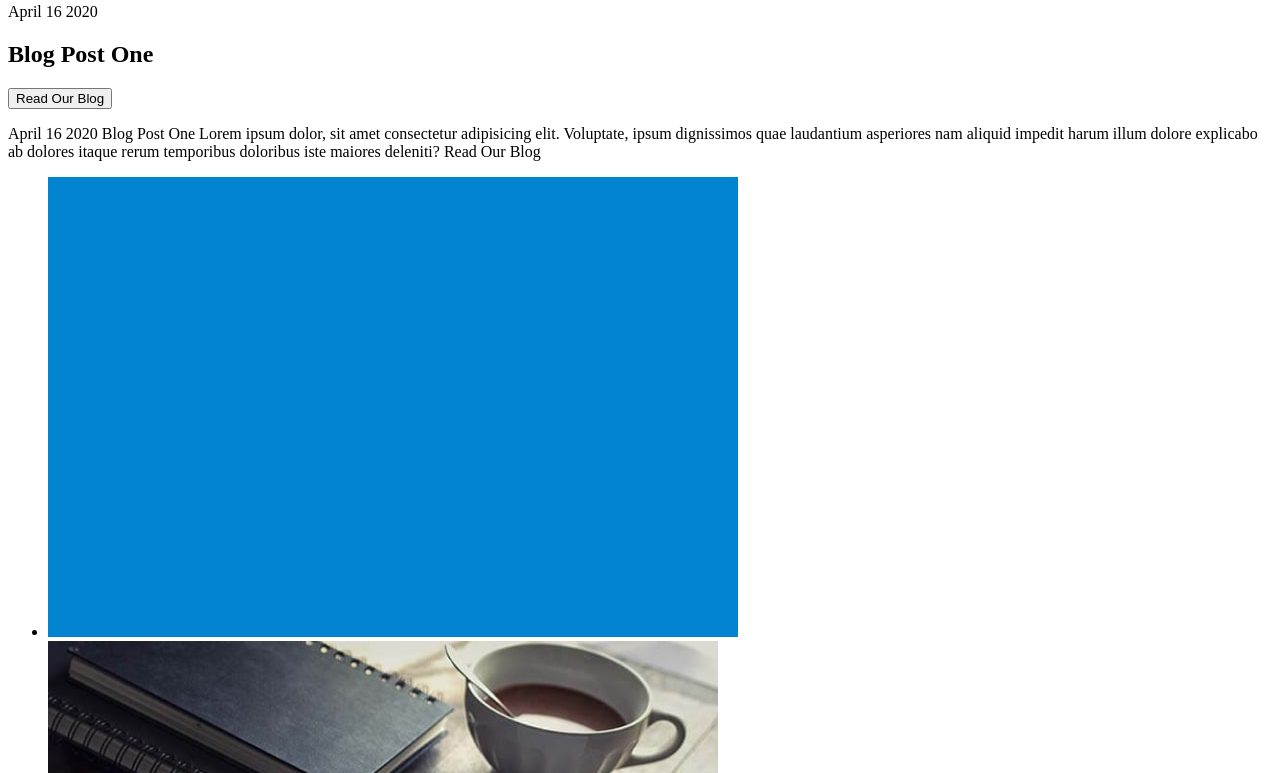
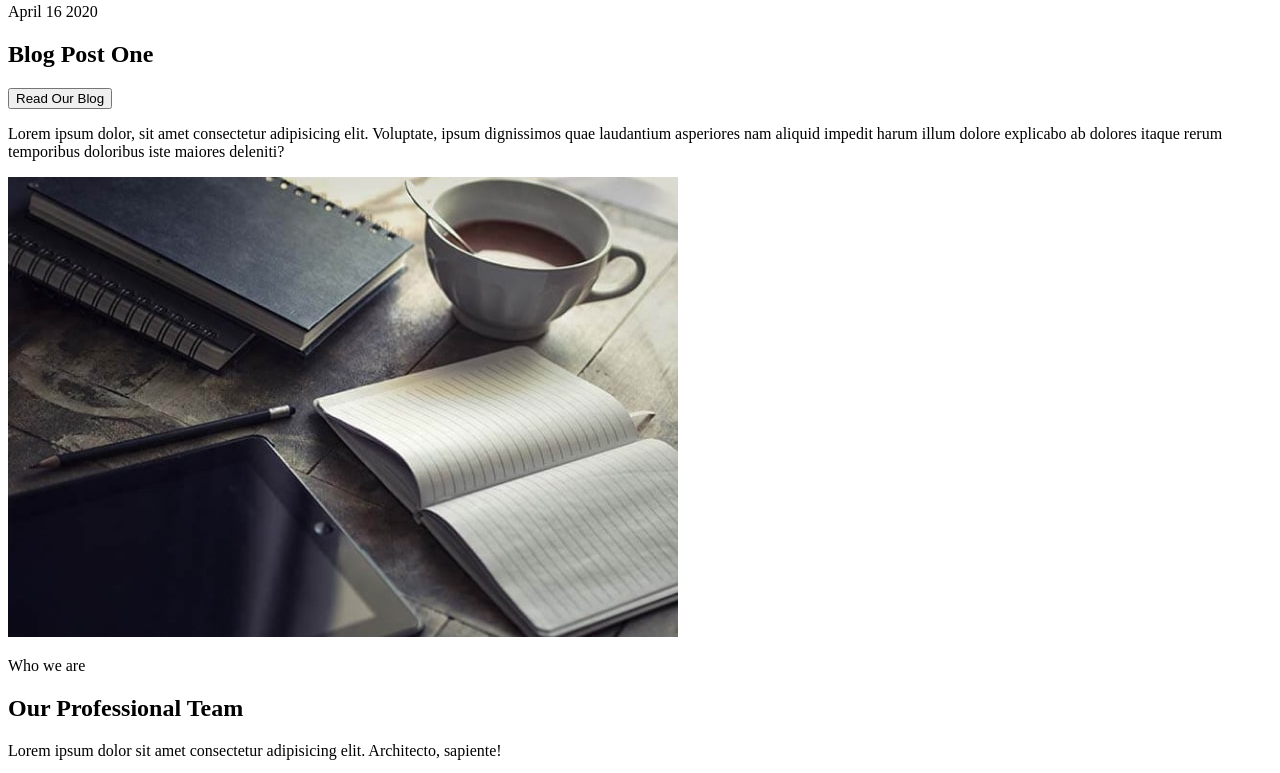
Before and after one commit to Koval0050/practice, a plain HTML site: page index.html in a window 1280 px wide. Shown: the part 2755-3528 px from the top of the page. Drawn offline with Linux system fonts and the light colour scheme.

Commit message:
Correction of section n4

```diff
--- a/index.html
+++ b/index.html
@@ -70,29 +70,19 @@
         <h2>Blog Post One</h2>
         <button type="button">Read Our Blog</button>
         <p>
-          April 16 2020 Blog Post One Lorem ipsum dolor, sit amet consectetur
-          adipisicing elit. Voluptate, ipsum dignissimos quae laudantium
-          asperiores nam aliquid impedit harum illum dolore explicabo ab dolores
-          itaque rerum temporibus doloribus iste maiores deleniti? Read Our Blog
+          Lorem ipsum dolor, sit amet consectetur adipisicing elit. Voluptate,
+          ipsum dignissimos quae laudantium asperiores nam aliquid impedit harum
+          illum dolore explicabo ab dolores itaque rerum temporibus doloribus
+          iste maiores deleniti?
         </p>
-        <ul>
-          <li>
-            <img
-              src="./images/rectangle-6.jpg"
-              alt="blue card"
-              width="690"
-              height="460"
-            />
-          </li>
-          <li>
+        <div>
+        </div>
         <img
           src="./images/rectangle-7.jpg"
           alt="coffee card"
           width="670"
           height="460"
         />
-          </li>
-        </ul>
       </section>
       <section>
         <p>Who we are</p>
@@ -103,17 +93,32 @@
         </p>
         <ul>
           <li>
-            <img src="./images/rectangle-8.jpg" alt="coworker 1" width="421" height="286" />
+            <img
+              src="./images/rectangle-8.jpg"
+              alt="coworker 1"
+              width="421"
+              height="286"
+            />
             <h2>John Doe</h2>
             <p>President</p>
           </li>
           <li>
-            <img src="./images/rectangle-9.jpg" alt="coworker 2" width="422" height="286" />
+            <img
+              src="./images/rectangle-9.jpg"
+              alt="coworker 2"
+              width="422"
+              height="286"
+            />
             <h2>Jane Doe</h2>
             <p>Vice President</p>
           </li>
           <li>
-            <img src="./images/rectangle-10.jpg" alt="coworker 3" width="420" height="284" />
+            <img
+              src="./images/rectangle-10.jpg"
+              alt="coworker 3"
+              width="420"
+              height="284"
+            />
             <h2>Steve Smith</h2>
             <p>Marketing Head</p>
           </li>
```
Also changed, not shown: images/rectangle-6.jpg (deleted). Lines whose indentation alone changed are shown as unchanged.
